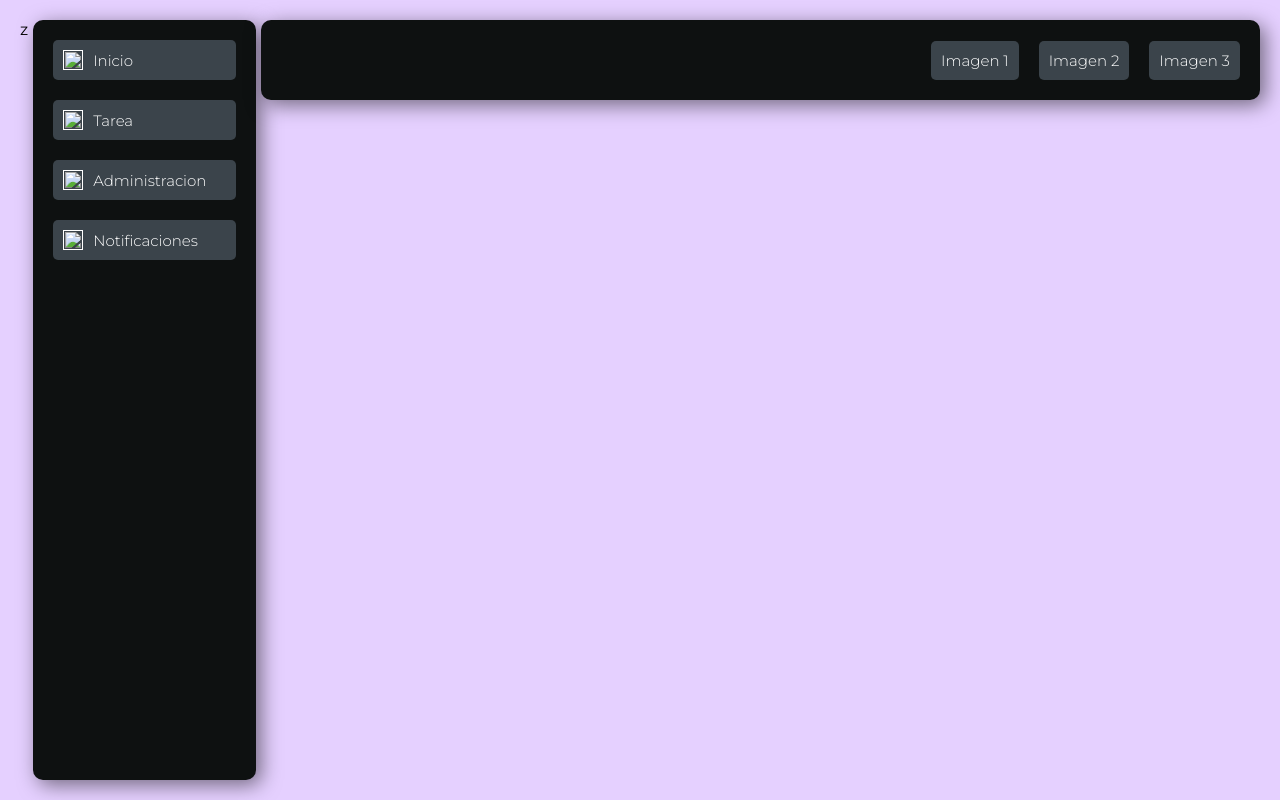
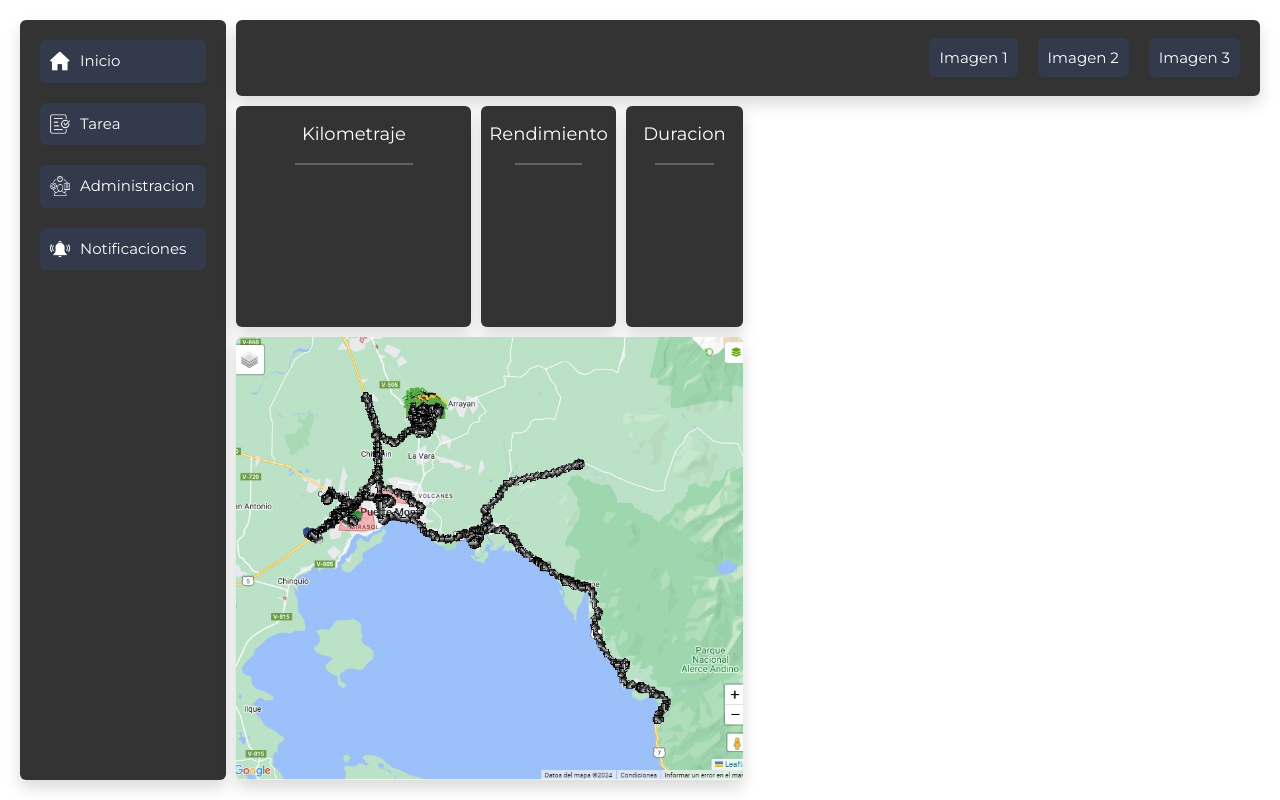
Before and after one commit to AnthonyBAC/ProyectoMiTrack, a website: page index.html in a window 1280 px wide. Drawn offline with nearby package versions, Linux system fonts and the light colour scheme.

Commit message:
agregando bootstrap

```diff
--- a/index.html
+++ b/index.html
@@ -4,25 +4,42 @@
         <meta charset="UTF-8" />
         <meta name="viewport" content="width=device-width, initial-scale=1.0" />
         <link rel="stylesheet" href="style.css" />
+        <script src="js.js"></script>
         <style>
             @import url("https://fonts.googleapis.com/css2?family=Montserrat:ital,wght@0,100..900;1,100..900&display=swap");
         </style>
-
+        <link rel="stylesheet" href="/node_modules/bootstrap/dist/css/bootstrap.css" />
+        <script
+            src="https://code.jquery.com/jquery-3.3.1.slim.min.js"
+            integrity="sha384-q8i/X+965DzO0rT7abK41JStQIAqVgRVzpbzo5smXKp4YfRvH+8abtTE1Pi6jizo"
+            crossorigin="anonymous"></script>
+        <script
+            src="https://cdn.jsdelivr.net/npm/popper.js@1.14.3/dist/umd/popper.min.js"
+            integrity="sha384-ZMP7rVo3mIykV+2+9J3UJ46jBk0WLaUAdn689aCwoqbBJiSnjAK/l8WvCWPIPm49"
+            crossorigin="anonymous"></script>
+        <script
+            src="https://cdn.jsdelivr.net/npm/bootstrap@4.1.3/dist/js/bootstrap.min.js"
+            integrity="sha384-ChfqqxuZUCnJSK3+MXmPNIyE6ZbWh2IMqE241rYiqJxyMiZ6OW/JmZQ5stwEULTy"
+            crossorigin="anonymous"></script>
+        <link
+            rel="stylesheet"
+            href="https://cdn.jsdelivr.net/npm/bootstrap@4.1.3/dist/css/bootstrap.min.css"
+            integrity="sha384-MCw98/SFnGE8fJT3GXwEOngsV7Zt27NXFoaoApmYm81iuXoPkFOJwJ8ERdknLPMO"
+            crossorigin="anonymous" />
         <title>MiTrack</title>
     </head>
     <body>
-        z
-        <div class="container_left">
+        <div class="container_left shadow rounded-2">
             <section class="section_left">
                 <nav class="nav_left">
                     <ul class="ul_left">
                         <li class="nav__list_item_left">
-                            <a href="" class="link__left__item"
+                            <a href="" class="link__left__item rounded-2"
                                 ><img class="img__left on-hover-home" src="/imagenes/home-blanco.png" alt="" />Inicio</a
                             >
                         </li>
                         <li class="nav__list_item_left">
-                            <a href="" class="link__left__item"
+                            <a href="" class="link__left__item rounded-2"
                                 ><img
                                     class="img__left on-hover-tarea"
                                     src="/imagenes/tareas-blanco.png"
@@ -30,7 +47,7 @@
                             >
                         </li>
                         <li class="nav__list_item_left">
-                            <a href="" class="link__left__item"
+                            <a href="" class="link__left__item rounded-2"
                                 ><img
                                     class="img__left on-hover-adm"
                                     src="/imagenes/adm-blanco.png"
@@ -38,7 +55,7 @@
                             >
                         </li>
                         <li class="nav__list_item_left">
-                            <a href="" class="link__left__item"
+                            <a href="" class="link__left__item rounded-2"
                                 ><img
                                     class="img__left on-hover-not"
                                     src="/imagenes/noti-blanco.png"
@@ -49,17 +66,37 @@
                 </nav>
             </section>
         </div>
-
-        <div class="container__header">
+        <div class="container">
+            <div class="container__header shadow rounded-2">
                 <header class="header">
                     <nav class="header__nav">
                         <ul class="header__nav__ul">
-                        <li class="nav__list_item"><a href="" class="link__nav__item">Imagen 1</a></li>
-                        <li class="nav__list_item"><a href="" class="link__nav__item">Imagen 2</a></li>
-                        <li class="nav__list_item"><a href="" class="link__nav__item">Imagen 3</a></li>
+                            <li class="nav__list_item"><a href="" class="link__nav__item rounded-2">Imagen 1</a></li>
+                            <li class="nav__list_item"><a href="" class="link__nav__item rounded-2">Imagen 2</a></li>
+                            <li class="nav__list_item"><a href="" class="link__nav__item rounded-2">Imagen 3</a></li>
                         </ul>
                     </nav>
                 </header>
             </div>
+            <section class="grid_container">
+                <div class="container-items123">
+                    <div class="grid-box-item1 box rounded-2 shadow">
+                        <h2 class="grid-fonts-title-items p-2">Kilometraje</h2>
+                        <hr />
+                    </div>
+                    <div class="grid-box-item1 box rounded-2 shadow">
+                        <h2 class="grid-fonts-title-items p-2">Rendimiento</h2>
+                        <hr />
+                    </div>
+                    <div class="grid-box-item1 box rounded-2 shadow">
+                        <h2 class="grid-fonts-title-items p-2">Duracion</h2>
+                        <hr />
+                    </div>
+                </div>
+                <div class="container_img">
+                    <div class="grid_gps_img-item rounded-2 shadow"> </div>
+                </div>
+            </section>
+        </div>
     </body>
 </html>
--- /dev/null
+++ b/js.js
@@ -0,0 +1,16 @@
+function MyComponent() {
+    return (
+      <Container>
+        <Container className="container__header shadow rounded">
+          {/* Header content */}
+        </Container>
+        <Row>
+          <Col>
+            <section className="section__main">
+              <div className="shadow rounded"> </div>
+            </section>
+          </Col>
+        </Row>
+      </Container>
+    );
+  }
--- /dev/null
+++ b/package.json
@@ -0,0 +1,6 @@
+{
+  "dependencies": {
+    "bootstrap": "^5.3.3",
+    "react-bootstrap": "^2.10.4"
+  }
+}
--- a/style.css
+++ b/style.css
@@ -1,19 +1,32 @@
 :root {
-    --color-1: #0e1111;
+    --color-1: #333333;
     --color-2: #232b2b;
     --color-3: #353839;
-    --color-4: #3b444b;
+    --color-4: #30467460;
     --colar-5: #414a4c;
     --text-color: #fff;
-
     --font-family: 'Montserrat', sans-serif;
 
 }
 
+/*Generak*/
 * {
     margin: 0;
     padding: 0;
     box-sizing: border-box;
+    font-family: var(--font-family);
+}
+
+a {
+    text-decoration: none !important;
+}
+
+li {
+    list-style: none;
+}
+
+ul {
+    padding-left: 0 !important;
 }
 
 body {
@@ -21,19 +34,27 @@ body {
     overflow: hidden;
     width: 100%;
     height: 100vh;
-    font-family: var(--font-family);
     display: flex;
-    gap: 5px;
-    background-color: #e5d0ff;
+    gap: 10px;
+    ;
+
 }
 
 html {
     min-width: 100%;
     min-height: 100vh;
+
 }
 
 /*Seccion de la barra de navegacion izquierda*/
 
+.link__left__item img {
+    object-fit: cover;
+    width: 20px;
+    height: 20px;
+    margin-right: 10px;
+    color: white;
+}
 
 .container_left {
     display: flex;
@@ -42,15 +63,11 @@ html {
     height: 100%;
     width: 250px;
     background-color: var(--color-1);
-    filter: drop-shadow(5px 5px 10px rgba(0, 0, 0, 0.5));
-
-    border-radius: 10px;
 }
 
 .section_left {
     width: 100%;
     height: 100%;
-
     padding: 20px;
 }
 
@@ -61,7 +78,7 @@ html {
     gap: 20px;
     width: 100%;
     font-size: 15px;
-    font-weight: 300;
+    font-weight: 400;
 }
 
 
@@ -70,7 +87,6 @@ html {
     width: 100%;
     display: flex;
 }
-
 
 
 .ul_left li a {
@@ -86,13 +102,13 @@ html {
 .ul_left li a {
     background-color: var(--color-4);
     padding: 10px;
-    border-radius: 5px;
+
     color: var(--text-color);
 }
 
 .ul_left li a:hover {
     background-color: white;
-    color: var(--color-1);
+    color: black;
     transition: ease-in-out 0.3s;
 
 }
@@ -120,73 +136,122 @@ html {
 
 /*Seccion de la barra de navegacion superior*/
 
+.container {
+    max-width: 100% !important;
+    margin: 0 !important;
+    padding: 0 !important;
+    display: flex;
+    flex-direction: column;
+}
 
 .container__header {
+    height: 80px;
+    width: 100%;
+    background-color: var(--color-1);
+    padding: 20px;
+    margin-bottom: 10px;
     display: flex;
-    align-items: center;
-    justify-content: center;
-    height: 80px;
-    width: 90%;
-    background-color: var(--color-1);
-    border-radius: 10px;
-    padding: 20px;
-    filter: drop-shadow(5px 5px 10px rgba(0, 0, 0, 0.5));
-
 }
 
 .header {
     width: 100%;
-    height: 100%;
+
     display: flex;
     align-items: center;
     justify-content: flex-end;
     gap: 20px;
     font-size: 15px;
-    font-weight: 300;
+    font-weight: 400;
     color: var(--text-color);
 }
 
-.header__nav {
-    display: flex;
-    align-items: center;
-    justify-content: center;
-    gap: 20px;
-}
 
 .header__nav__ul {
     display: flex;
     align-items: center;
     justify-content: center;
     gap: 20px;
+    margin: 0;
 }
 
 .link__nav__item {
     background-color: var(--color-4);
     padding: 10px;
-    border-radius: 5px;
     color: var(--text-color);
     text-decoration: none;
 }
 
 .link__nav__item:hover {
     background-color: white;
-    color: var(--color-1);
+    color: black;
     transition: ease-in-out 0.3s;
-
 
 }
 
 
-li {
-    list-style: none;
+
+
+/* section main*/
+
+
+
+
+.grid_container {
+    height: 100%;
+    width: 100%;
+    display: grid;
+    grid-template-columns: 1fr 1fr;
+    grid-template-rows: 1fr 2fr;
+    gap: 10px;
 }
 
-.link__left__item img {
-    object-fit: cover;
-    width: 20px;
-    height: 20px;
-    margin-right: 10px;
-    color: white;
+.container_img {
+
+    display: grid;
+    grid-template-columns: 1fr;
+    grid-column: 1/1;
+    grid-row: 2/3;
 }
 
-.on-hover-home:hover {}
+.grid_gps_img-item {
+
+    object-fit: fill;
+    background-image: url("/imagenes/mapa.jpeg");
+    background-position: center;
+    background-size: cover;
+    background-repeat: no-repeat;
+    display: grid;
+    grid-column: 1/2;
+    grid-row: 1/2;
+}
+
+.box {
+    background-color: var(--color-1);
+    color: #fff;
+
+}
+
+.container-items123 {
+    display: grid;
+    grid-template-columns: 2fr 1fr 1fr;
+    grid-template-rows: 1fr;
+    gap: 10px;
+}
+
+.grid-fonts-title-items {
+    font-size: 18px;
+    font-weight: 400;
+    text-align: center;
+    margin: 10px 0 10px 0;
+
+}
+
+hr {
+    width: 50%;
+    margin: 0 auto !important;
+    background-color: #fff;
+    border: 0;
+    padding: 0;
+    height: 1px !important;
+
+}
```
Also changed, not shown: index.js (added, +8 -0 lines), app.js (added), imagenes/adm-blanco.png (added), imagenes/home-blanco.png (added), imagenes/mapa.jpeg (added), imagenes/noti-blanco.png (added), imagenes/tareas-blanco.png (added), 1 other file. Lines whose indentation alone changed are shown as unchanged.
